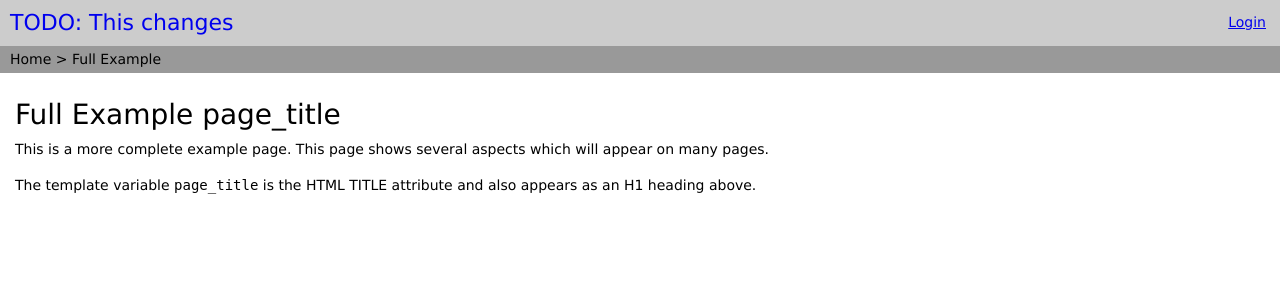
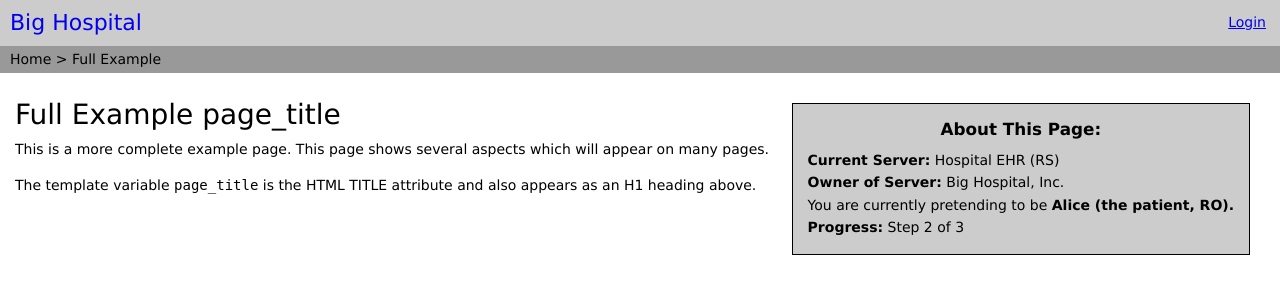
Before and after one commit to HIEofOne/hfcd, a Django app: page /full_example/ in a window 1280 px wide. Shown: the top 300 px of the page. Run offline with Django 3.2, Linux system fonts and the light colour scheme.

Commit message:
I added a Page Data box to the right-hand side.

```diff
--- a/mysite/hfcd/static/hfcd/base_style.css
+++ b/mysite/hfcd/static/hfcd/base_style.css
@@ -125,6 +125,25 @@ div#header_breadcrumbs {
 
 div#header_navigation {
     float: right;
+}
+
+div#page_data_sidebar {
+    float: right;
+    border: 1px solid black;
+    padding: 15px;
+    margin: 15px;
+    background-color: #CCCCCC;
+}
+
+div#pd_sidebar_top {
+    text-align: center;
+    font-weight: bold;
+    font-size: 1.2em;
+    padding-bottom: 10px;
+}
+
+div#pd_sidebar_content {
+    line-height: 1.6em;
 }
 
 div#content {
--- a/mysite/hfcd/templates/hfcd/base.html
+++ b/mysite/hfcd/templates/hfcd/base.html
@@ -9,7 +9,11 @@
         <div id="header_left">
 
             <a href="{% url "welcome" %}">
-                TODO: This changes
+                {% if page_data %}
+                    {{ page_data.header }}
+                {% else %}
+                    HIE of One Demo
+                {% endif %}
             </a>
 
         </div>
@@ -53,7 +57,28 @@
 
 <div id="content">
 
-{% block content %}{% endblock %}
+    {% if page_data %}
+        <div id="page_data_sidebar">
+            <div id="pd_sidebar_top">About This Page:</div>
+
+            <div id="pd_sidebar_content">
+                <b>Current Server:</b> {{ page_data.server }}
+                <br />
+
+                <b>Owner of Server:</b> {{ page_data.owner }}
+                <br />
+
+                You are currently pretending to be <b>{{ page_data.you_are }}.</b>
+
+                {% if page_data.curr_step %}
+                    <br />
+                    <b>Progress:</b> Step {{ page_data.curr_step }} of {{ page_data.total_steps }}
+                {% endif %}
+            </div>
+        </div> <!-- #page_data_sidebar -->
+    {% endif %}
+
+    {% block content %}{% endblock %}
 
 </div> <!-- #content -->
 
--- a/mysite/hfcd/views.py
+++ b/mysite/hfcd/views.py
@@ -19,6 +19,61 @@ class HfcdViewsError(Exception):
             return self.description
 
 
+class PageData(object):
+    """Stores the header (top banner), server name, and your character
+
+    Note that self.header appears in the top banner, but everything else appears in the right-hand sidebar (box).
+
+    """
+
+    def __init__(self, header, server, owner, you_are, curr_step=None,
+                 total_steps=None):
+        self.header = header    # Example: "Big Hospital"
+        self.server = server    # Example: "Hospital EHR (RS)"
+        self.owner = owner      # Example: "Big Hospital, Inc." or alice_str
+        self.you_are = you_are  # Example: "Alice (the patient)"
+        self.curr_step = curr_step
+        self.total_steps = total_steps
+
+
+# These are the allowable values of PageData.you_are:
+alice_str = "Alice (the patient, RO)"
+bob_str = "Bob (the doctor, RqP)"
+
+
+class HospitalPageData(PageData):
+    """This is a PageData object with some defaults set"""
+
+    def __init__(self, you_are, curr_step=None, total_steps=None):
+        super(HospitalPageData, self).__init__(
+            header = "Big Hospital",
+            server = "Hospital EHR (RS)",
+            owner = "Big Hospital, Inc.",
+            you_are = you_are,
+            curr_step = curr_step,
+            total_steps = total_steps)
+
+class AuthServerPageData(PageData):
+    def __init__(self, you_are, curr_step=None, total_steps=None):
+        super(AuthServerPageData, self).__init__(
+            header = "Alice's HIE of One Server",
+            server = "Authorization Server (AS)",
+            owner = alice_str,
+            you_are = you_are,
+            curr_step = curr_step,
+            total_steps = total_steps)
+
+class BobServerPageData(PageData):
+    def __init__(self, you_are, curr_step=None, total_steps=None):
+        super(BobServerPageData, self).__init__(
+            header = "Dr. Bob's Server",
+            server = "Dr. Bob's Server (C)",
+            owner = bob_str,
+            you_are = you_are,
+            curr_step = curr_step,
+            total_steps = total_steps)
+
+
 def welcome(request):
     return render(request, 'hfcd/welcome.html', {
         'user': request.user,
@@ -34,9 +89,26 @@ def example_view(request):
 
 
 def full_example(request):
+    if False:
+        page_data = PageData(
+            header = "Big Hospital",
+            server = "Hospital EHR (RS)",
+            owner = "Big Hospital, Inc.",
+            you_are = "Alice (the patient, RO)",
+            curr_step = 2,
+            total_steps = 3)
+
+    else:
+        # This should look exactly the same as the clause above:
+        page_data = HospitalPageData(
+            you_are = alice_str,
+            curr_step = 2,
+            total_steps = 3)
+
     return render(request, 'hfcd/full_example.html', {
         'user': request.user,
         'page_title': "Full Example page_title",
+        'page_data': page_data,
     })
 
 
```
